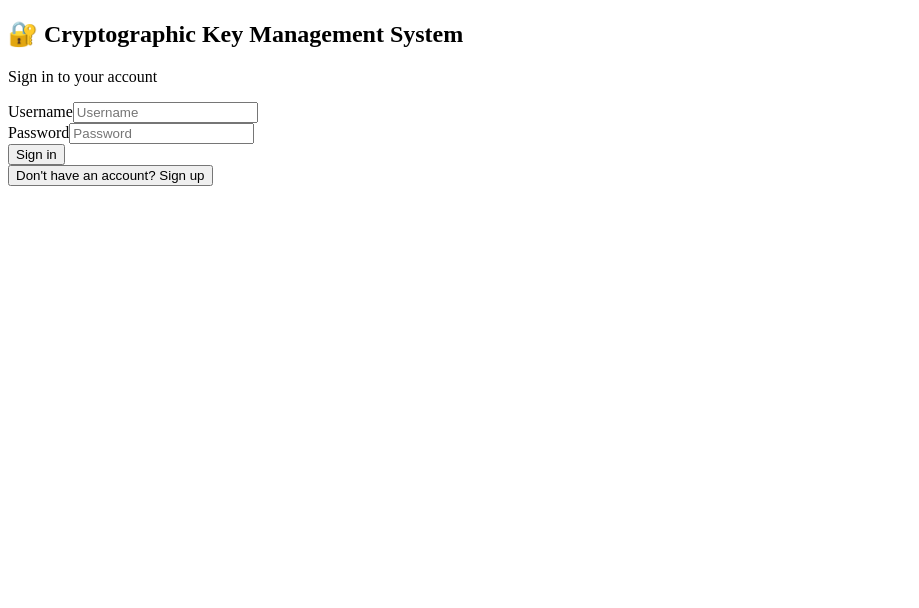
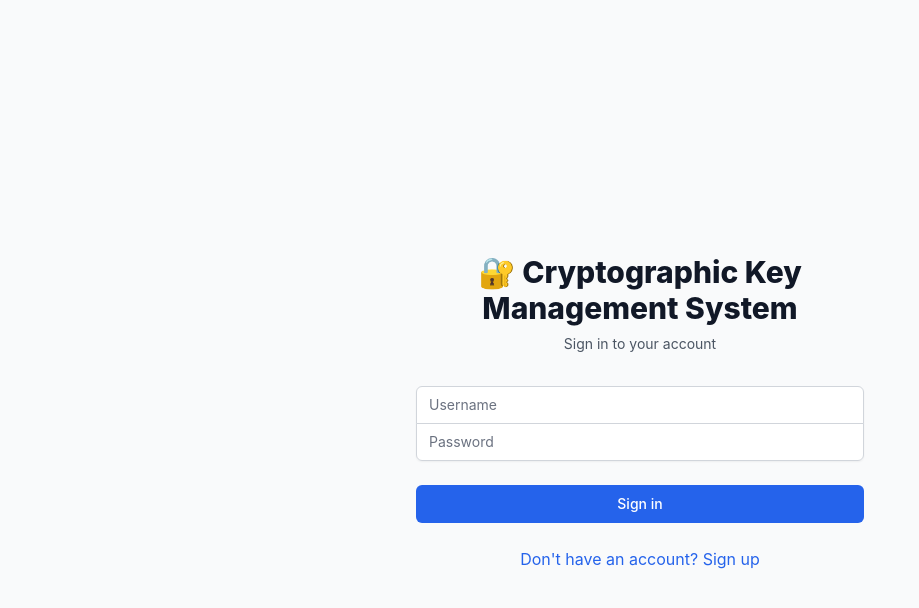
Before and after one commit to akifullakhanpc3-max/crypto, a React (Create React App) app in the folder frontend/: page /login in a window 1280 px wide. Shown: the top 608 px of the page, without its empty margins (0-919 px from the left). Built offline with nearby package versions, Linux system fonts and the light colour scheme; no server answers.

Commit message:
docker changed

```diff
--- a/frontend/src/index.js
+++ b/frontend/src/index.js
@@ -1,8 +1,11 @@
-import React from "react";
-import ReactDOM from "react-dom/client";
-import App from "./App";
-const root =  ReactDOM.createRoot(document.getElementById("root"));
- root.render(<App />);
+import React from 'react';
+import ReactDOM from 'react-dom/client';
+import './index.css';
+import App from './App';
 
-
-console.log("Application started");
+const root = ReactDOM.createRoot(document.getElementById('root'));
+root.render(
+  <React.StrictMode>
+    <App />
+  </React.StrictMode>
+);
```
Also changed, not shown: frontend/package.json (+19 -8 lines), 1 other file (tests, documents, lock files or other folders).
